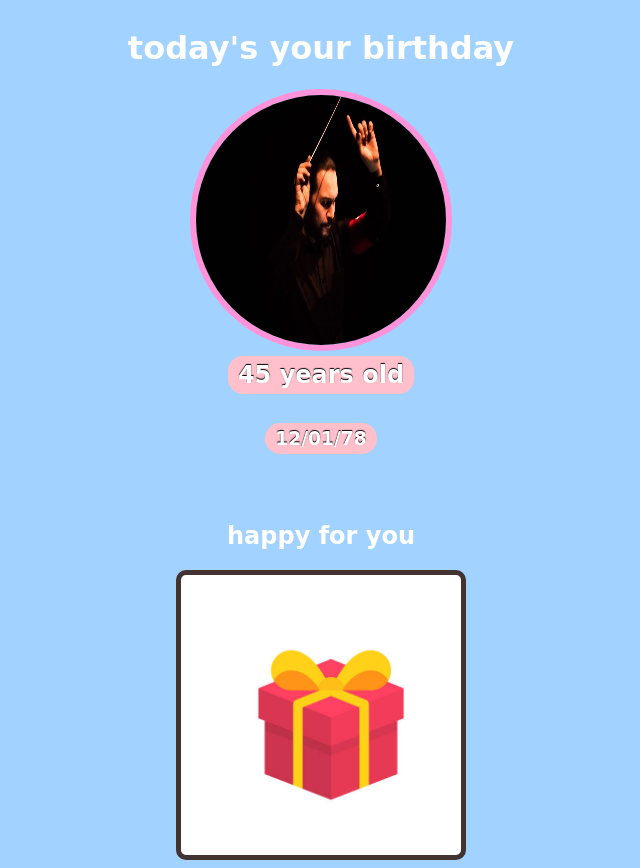
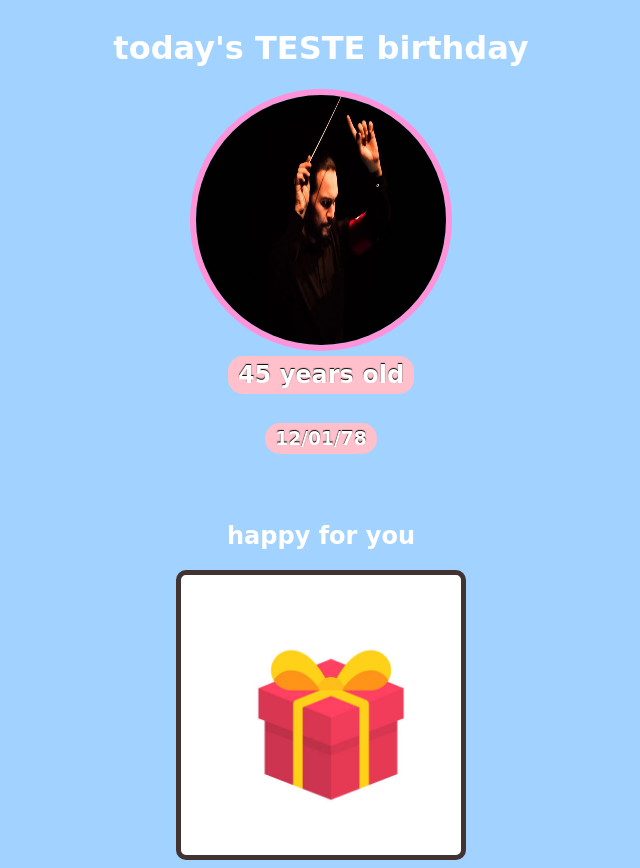
Before and after one commit to rodrigogarciabh/birthsite, a plain HTML site: page index.html in a window 1280 px wide. Shown: the whole page, without its empty margins (319-959 px from the left). Drawn offline with Linux system fonts and the light colour scheme; a web font is replaced by a local one.

Commit message:
change name

```diff
--- a/index.html
+++ b/index.html
@@ -10,7 +10,7 @@
 
 <body>
     <div id="header">
-        <h1>today's your birthday</h1>
+        <h1>today's TESTE birthday</h1>
         <img src="rodrigo.png" alt="" srcset="" id="avatar">
         <h2 id="bday-age">45 years old</h2>
         <h3 id="bday-date">12/01/78</h4>
```
